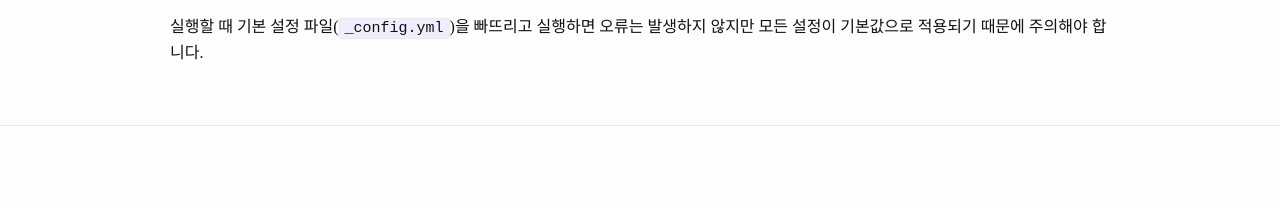
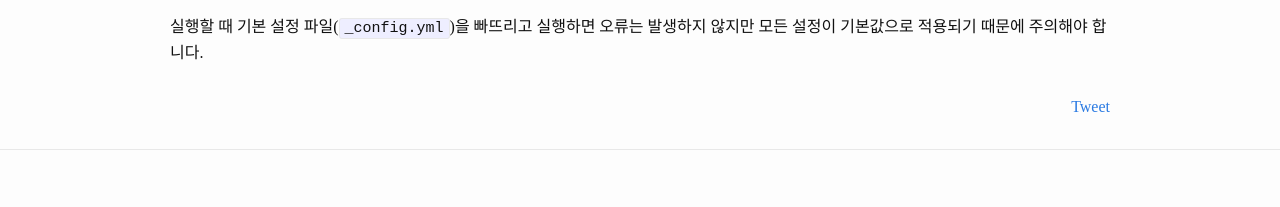
Before and after one commit to leafriend/leafriend.github.io, a Jekyll site: the page built from _posts/2015-06-15-GitHub_Pages와_Jekyll_로컬_전용_설정.md, in a window 1280 px wide. Shown: the part 1268-1475 px from the top of the page. Built offline with Jekyll 4.4.1, drawn with Linux system fonts in a browser that asks for light colours; comment, search, counter and statistics services are not loaded; before the commit the page ends 1454 px from its top, so only the background shows below that.

Commit message:
트위터 버튼 추가

```diff
--- a/_layouts/post.html
+++ b/_layouts/post.html
@@ -20,6 +20,11 @@ layout: default
 {{ content }}
 </article>
 
+<div style="text-align: right;">
+  <a href="https://twitter.com/share" class="twitter-share-button" data-via="leafriend">Tweet</a>
+  <script>!function(d,s,id){var js,fjs=d.getElementsByTagName(s)[0],p=/^http:/.test(d.location)?'http':'https';if(!d.getElementById(id)){js=d.createElement(s);js.id=id;js.src=p+'://platform.twitter.com/widgets.js';fjs.parentNode.insertBefore(js,fjs);}}(document, 'script', 'twitter-wjs');</script>
+</div>
+
 {% include disqus.html %}
 
 </div>
```
